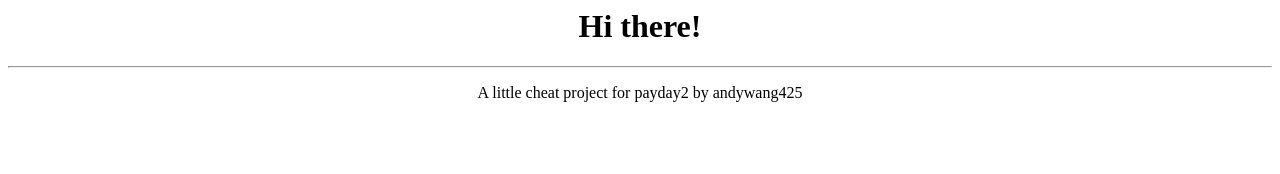
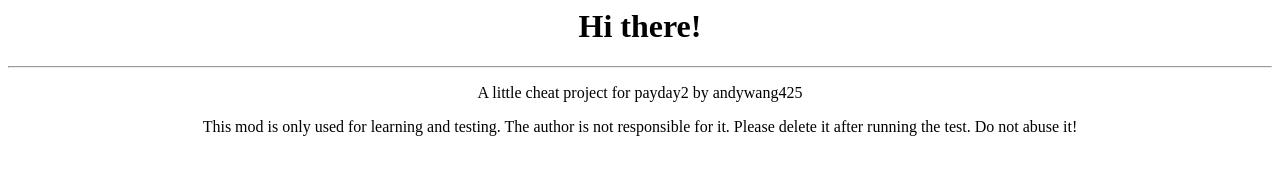
Before and after one commit to andywang425/payday-2-mods, a plain HTML site: page mods/Little Cheat/index.html in a window 1280 px wide. Drawn offline with Linux system fonts and the light colour scheme.

Commit message:
chore: modify name and description

```diff
--- a/mods/Little Cheat/index.html
+++ b/mods/Little Cheat/index.html
@@ -3,3 +3,4 @@
 
 <hr />
 <p style="text-align:center">A little cheat project for payday2 by andywang425</p>
+<p style="text-align:center">This mod is only used for learning and testing. The author is not responsible for it. Please delete it after running the test. Do not abuse it!</p>
```
Also changed, not shown: mods/Little Cheat/mod.txt, 1 other file.
